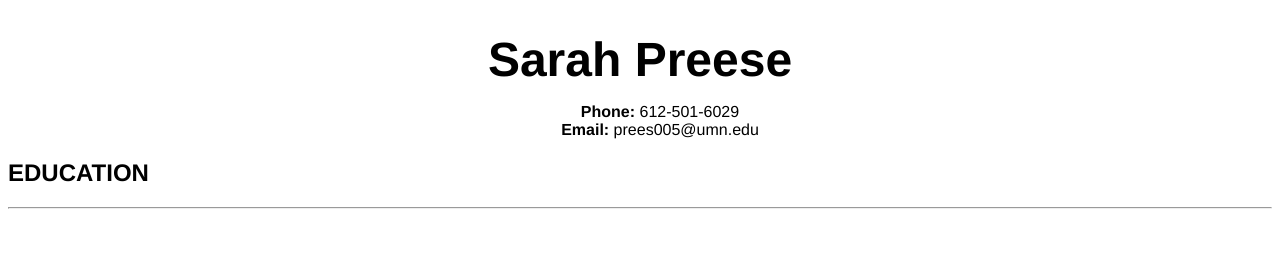
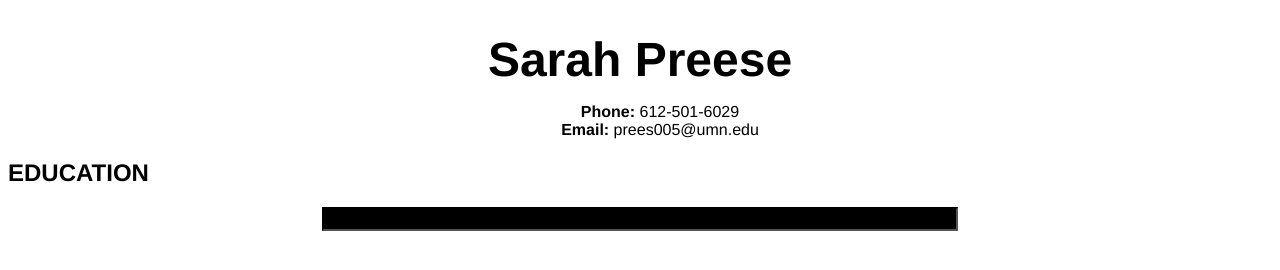
Before and after one commit to prees005/prees005.github.io, a plain HTML site: page index.html in a window 1280 px wide. Drawn offline with Linux system fonts and the light colour scheme.

Commit message:
Updated <hr>

```diff
--- a/mainstyle.css
+++ b/mainstyle.css
@@ -20,13 +20,13 @@ h2 {
 }
 
 hr {
-  display: block;
-  margin-before: 0.5em;
-  margin-after: 0.5em;
-  margin-start: auto;
-  margin-end: auto;
-  overflow: hidden;
-  border-style: inset;
-  border-width: 1px;
+  width: 50%;
+  height: 20px;
   background-color: black;
+  margin-right: auto;
+  margin-left: auto;
+  margin-top: 1px;
+  margin-bottom: 2px;
+  border-width: 2px;
+  border-color: black;
 }
```
